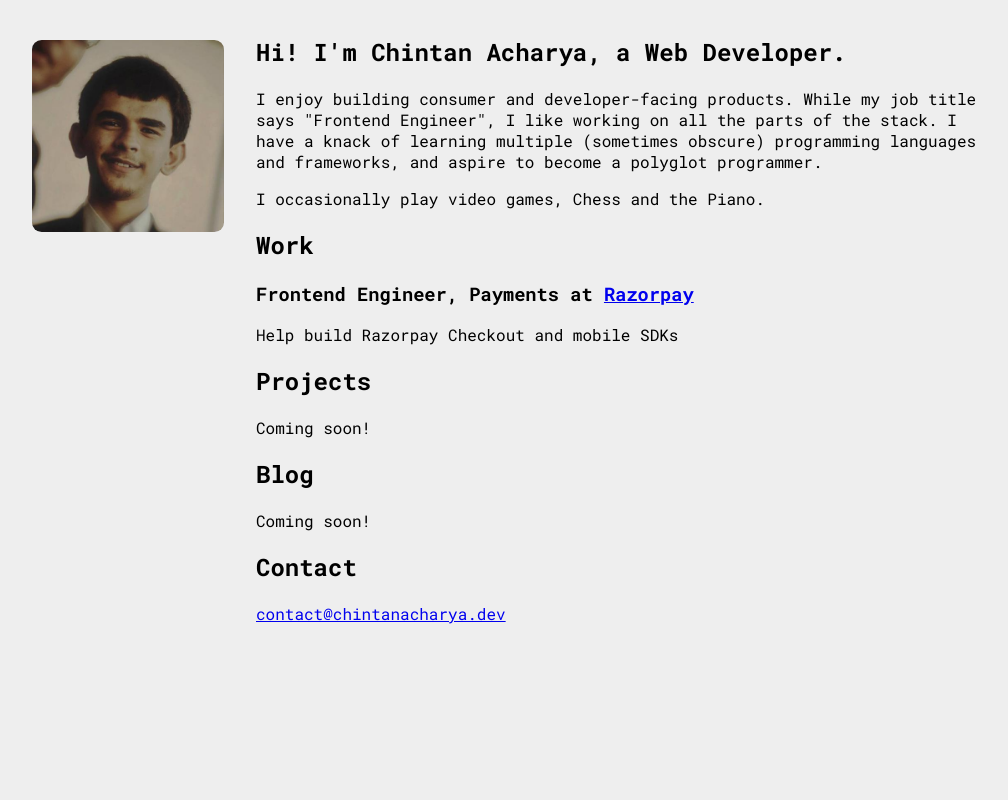
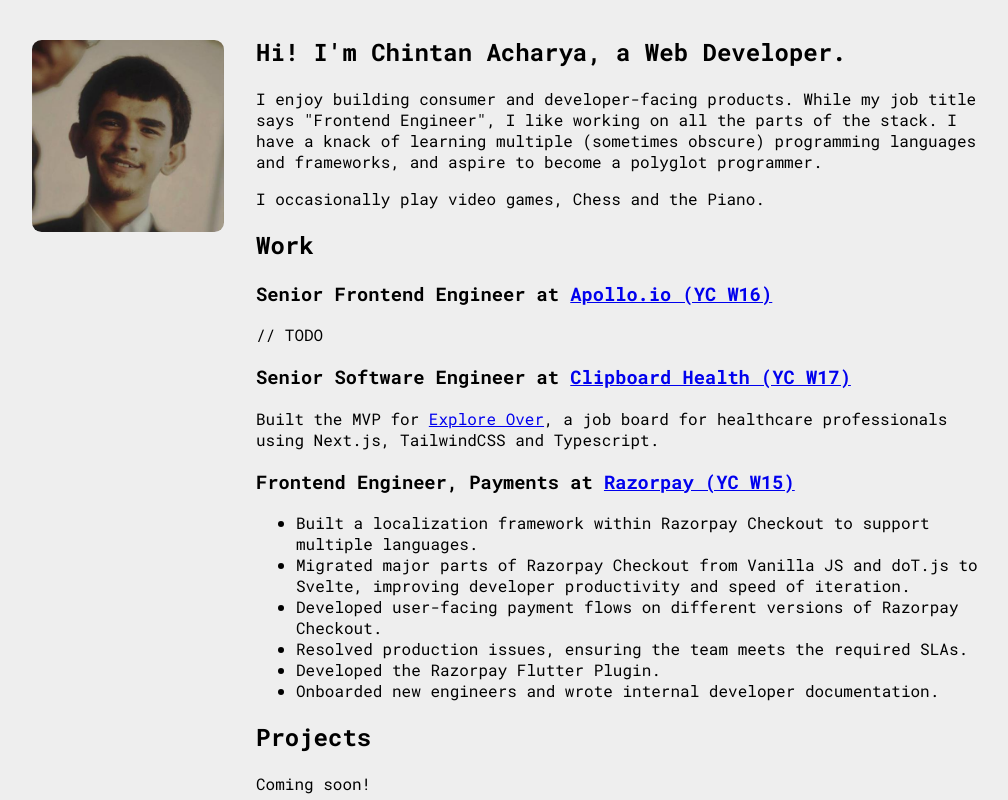
Before and after one commit to ChintanAcharya/chintanacharya.github.io, an Eleventy site: page index.html in a window 1280 px wide. Shown: the top 800 px of the page, without its empty margins (128-1136 px from the left). Built offline with nearby package versions, Linux system fonts and the light colour scheme; Eleventy itself is replaced by a stand-in of ours; files that its build step writes are made by us from their sources.

Commit message:
Add current experience

```diff
--- a/index.html
+++ b/index.html
@@ -31,9 +31,30 @@
         </section>
         <section class="work">
             <h2>Work</h2>
+            <article class="work-apollo">
+                <h3>Senior Frontend Engineer at <a href="https://apollo.io" target="_blank" rel="noopener">Apollo.io (YC
+                    W16)</a></h3>
+                <p>// TODO</p>
+            </article>
+            <article class="work-cbh">
+                <h3>Senior Software Engineer at <a href="https://clipboardhealth.com" target="_blank" rel="noopener">Clipboard
+                    Health (YC W17)</a></h3>
+                <p>Built the MVP for <a href="https://exploreover.com" target="_blank" rel="noopener">Explore Over</a>,
+                    a job board for healthcare professionals using Next.js, TailwindCSS and Typescript.</p>
+            </article>
             <article class="work-razorpay">
-                <h3>Frontend Engineer, Payments at <a href="https://razorpay.com" target="_blank">Razorpay</a></h3>
-                <p>Help build Razorpay Checkout and mobile SDKs</p>
+                <h3>Frontend Engineer, Payments at <a href="https://razorpay.com" target="_blank" rel="noopener">Razorpay
+                    (YC W15)</a></h3>
+                <ul>
+                    <li>Built a localization framework within Razorpay Checkout to support multiple languages.</li>
+                    <li>Migrated major parts of Razorpay Checkout from Vanilla JS and doT.js to Svelte, improving
+                        developer productivity and speed of iteration.
+                    </li>
+                    <li>Developed user-facing payment flows on different versions of Razorpay Checkout.</li>
+                    <li>Resolved production issues, ensuring the team meets the required SLAs.</li>
+                    <li>Developed the Razorpay Flutter Plugin.</li>
+                    <li>Onboarded new engineers and wrote internal developer documentation.</li>
+                </ul>
             </article>
         </section>
         <section class="projects">
```
